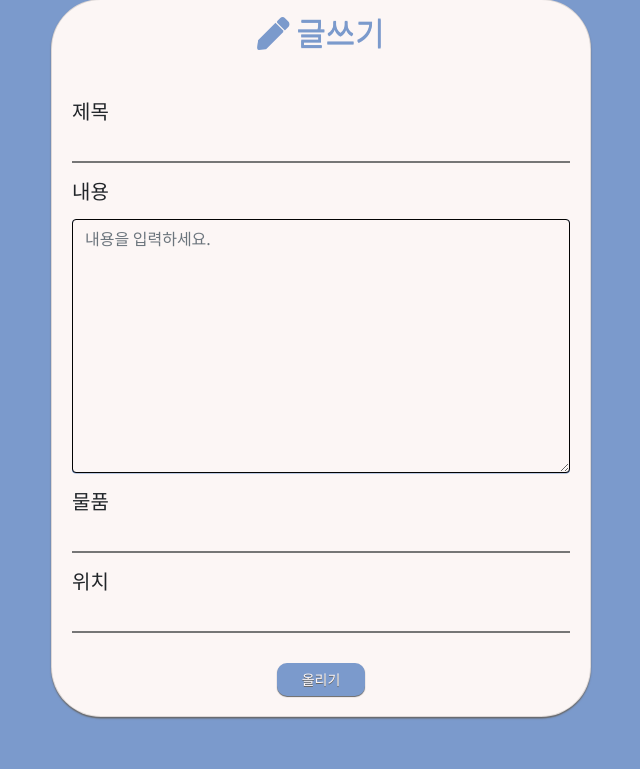
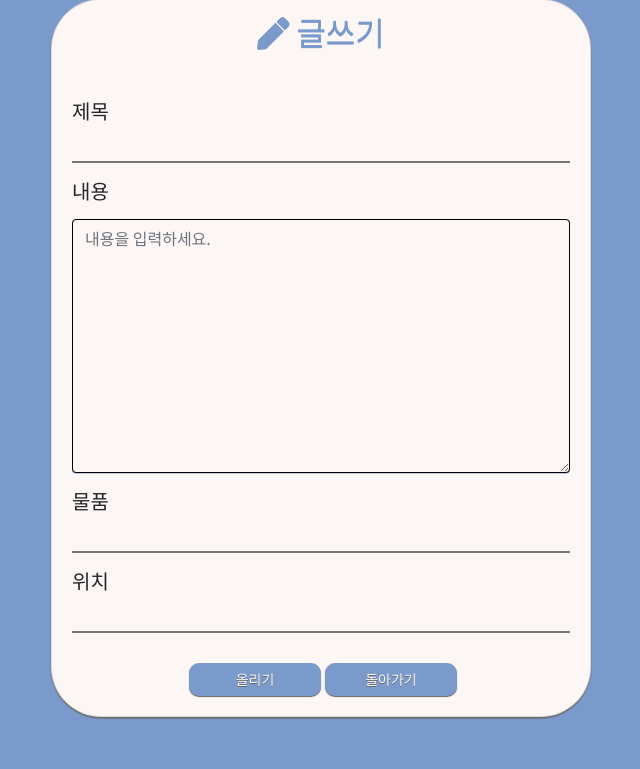
Before and after one commit to m0nd2y/BorrowGo, a Django app: page /postcreate in a window 1280 px wide. Shown: the part 31-800 px from the top of the page, without its empty margins (319-959 px from the left). Run offline with Django 3.2, Linux system fonts and the light colour scheme; some libraries are stand-ins or nearby versions.

Commit message:
make_home_button

```diff
--- a/BorrowGo/main/templates/postcomment.html
+++ b/BorrowGo/main/templates/postcomment.html
@@ -124,8 +124,9 @@
                                     <h5 class="card-title mt-3">연락처</h5>
                                     <p class="card-text"><input class="col-12" autocomplete="off" value="{{user.user_phonenumber}}" type="text" name="phone"></p>
                                     <div class="mt-4 row">
-                                        <div class="col-5"></div>
-                                        <input class="upload-button btn btn-primary col-2"  type="submit" value="올리기">
+                                        <div class="col-3"></div>
+                                        <input class="upload-button btn btn-primary col-3 mr-1"  type="submit" value="올리기">
+                                        <button class="upload-button btn btn-primary col-3" onclick="history.back();return false;">돌아가기</button>
                                     </div>
                                 </form>
                             </div>
--- a/BorrowGo/main/templates/postcreate.html
+++ b/BorrowGo/main/templates/postcreate.html
@@ -119,8 +119,9 @@
                                     <h5 class="card-title mt-3">위치</h5>
                                     <p class="card-text"><input class="col-12" autocomplete="off" type="text" name="borrowLocation"></p>
                                     <div class="mt-4 row">
-                                        <div class="col-5"></div>
-                                        <input class="upload-button btn btn-primary col-2" type="submit" value="올리기">
+                                        <div class="col-3"></div>
+                                        <input class="upload-button btn btn-primary col-3 mr-1" type="submit" value="올리기">
+                                        <button class="upload-button btn btn-primary col-3" onclick="history.back();return false;">돌아가기</button>
                                     </div>
                                 </form>
                             </div>
--- a/BorrowGo/main/templates/postdetail.html
+++ b/BorrowGo/main/templates/postdetail.html
@@ -65,7 +65,7 @@
 				<div class="row mt-2">
 					<div class="col-lg-3"></div>
 					<div class="col-lg-6">
-                        <h3><i class="fas fa-user"></i> {{post.writer_id}}<button type="submit" class="btn btn-light propose_button float-right" onclick="location.href='/postdetail/{{post.post_id}}/comment'"><i class="fas fa-pen"></i> 제안하기</button></h3>
+                        <h3><i class="fas fa-user"></i> {{post.writer_id}}<button type="submit" class="btn btn-light propose_button float-right" onclick="location.href='/postdetail/{{post.post_id}}/comment'"><i class="fas fa-pen"></i> 제안하기</button><button type="submit" class="btn btn-light propose_button float-right mr-1" onclick="location.href='/'">Home</button></h3>
                     </div>
                 </div>
             </div>
```
